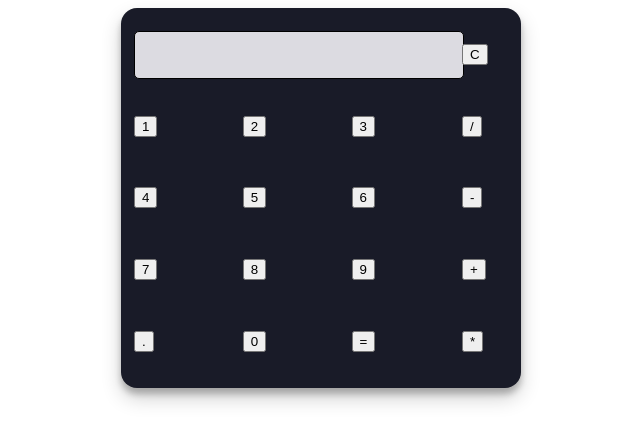
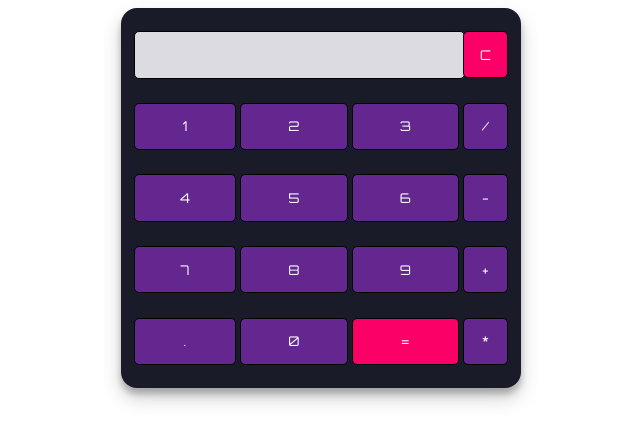
Before and after one commit to AddisBelayhu/CalculatorProject, a plain HTML site: page index.html in a window 1280 px wide. Shown: the whole page, without its empty margins (319-959 px from the left). Drawn offline with Linux system fonts and the light colour scheme.

Commit message:
add javascript

```diff
--- a/script.js
+++ b/script.js
@@ -0,0 +1,5 @@
+
+// This function clear all the values
+function clearScreen() {
+    document.getElementById("result").value = "";
+}
--- a/style.css
+++ b/style.css
@@ -18,5 +18,26 @@
     border-radius: 5px;
     width: 100%;
     height: 65%;
+}
 
+#btn {
+    background-color: #fb0066;
 }
+
+input[type=button] {
+    font-family: 'Orbitron', sans-serif;
+    background-color: #64278f;
+    color: white;
+    border: solid black 0.5px;
+    width: 100%;
+    border-radius: 5px;
+    height: 70%;
+    outline: none;
+}
+
+input:active[type=button] {
+    background: #e5e5e5;
+    -webkit-box-shadow: inset 0px 0px 5px #c1c1c1;
+    -moz-box-shadow: inset 0px 0px 5px #c1c1c1;
+    box-shadow: inset 0px 0px 5px #c1c1c1;
+}
```
Also changed, not shown: index.html (+1 -0 lines).
